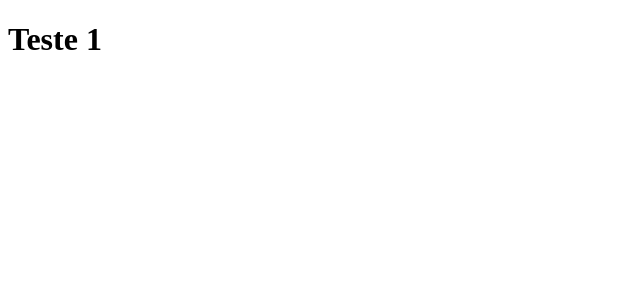
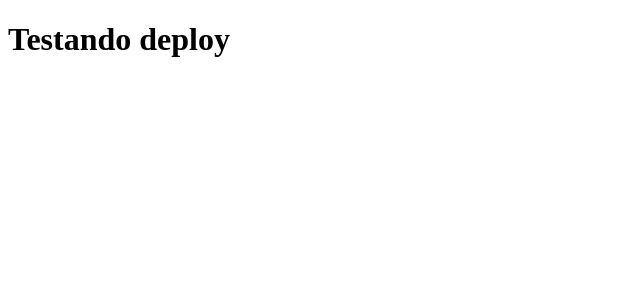
Before and after one commit to guiimariano/clone-tabnews, a Next.js app: page / in a window 1280 px wide. Shown: the top 300 px of the page, without its empty margins (0-640 px from the left). Built offline with nearby package versions, Linux system fonts and the light colour scheme.

Commit message:
update branch

```diff
--- a/pages/index.js
+++ b/pages/index.js
@@ -1,5 +1,5 @@
 function Home() {
-    return <h1>Teste 1</h1>
+    return <h1>Testando deploy</h1>
 }
 
 export default Home;
```
